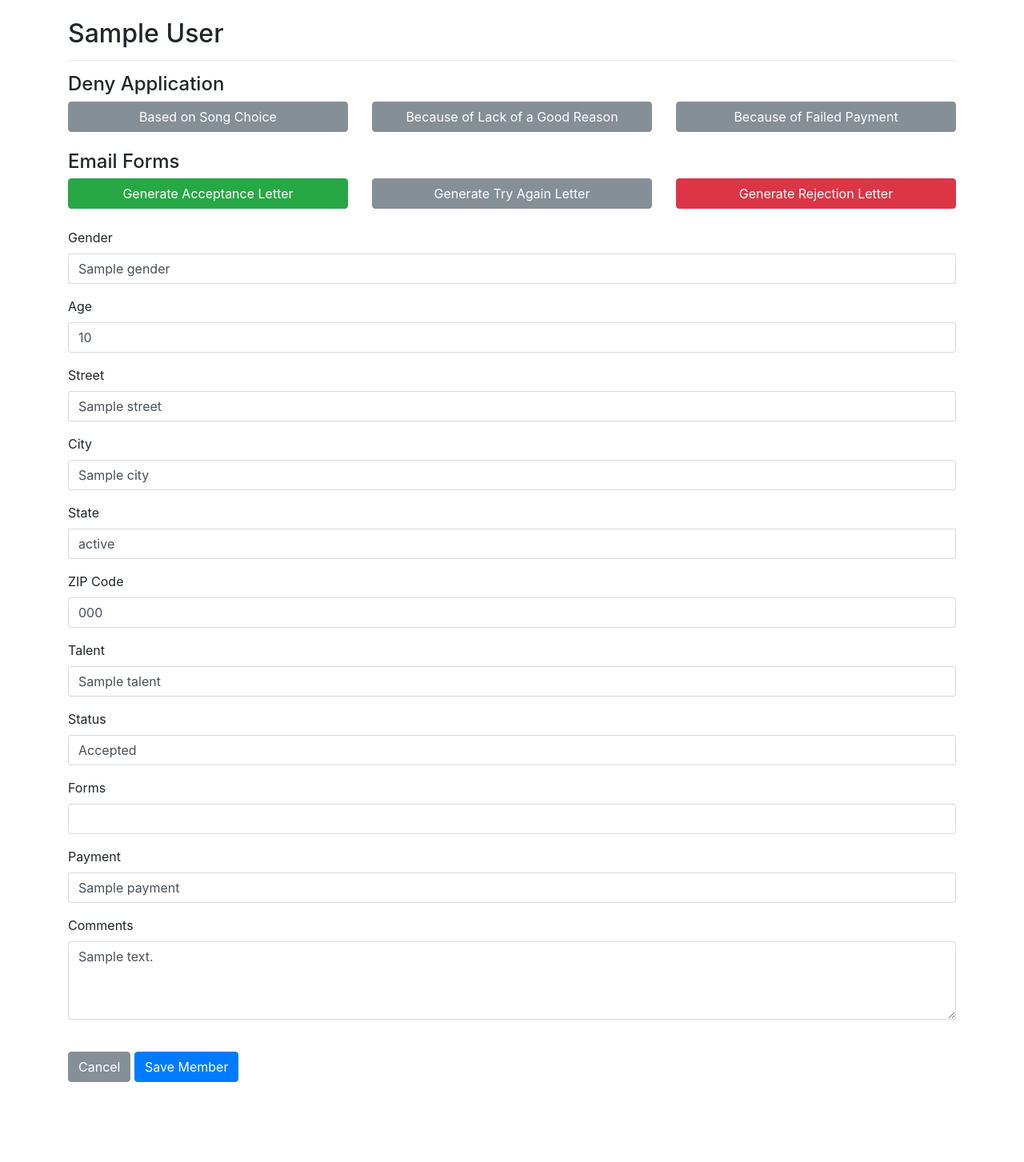
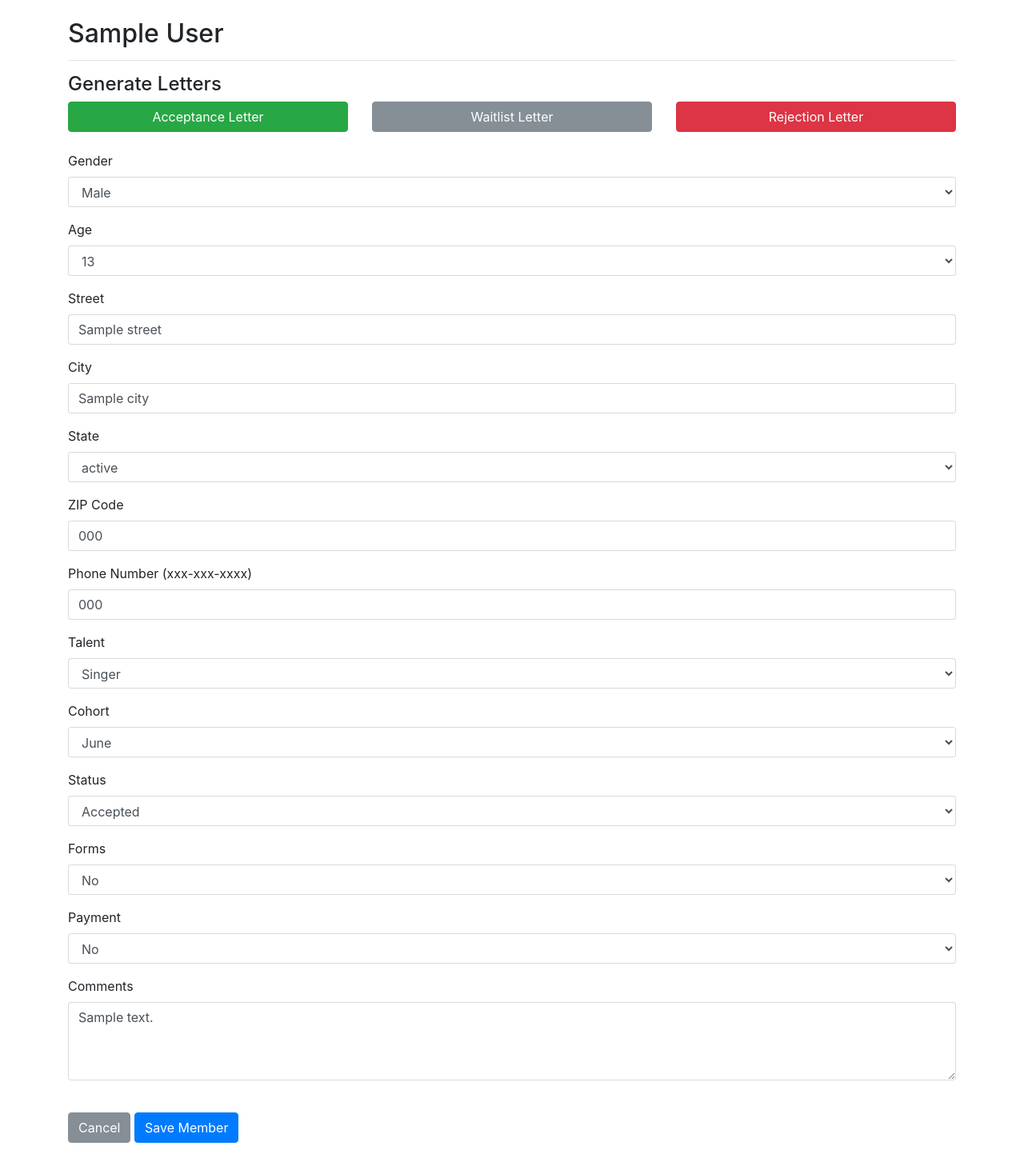
Before and after one commit to assekitoleko/future-rockstars, a Flask app: template app/templates/edit-member.html in a window 1280 px wide. Shown: the part 56-1509 px from the top of the page at 80% size. Before the commit the page ends 1409 px from the top, so only its background shows below. Run offline with Flask 2, Linux system fonts and the light colour scheme; the template is opened without the code that fills it: most values are stand-ins (such as "Sample title", 1, 10 or a date in 2020); some libraries are stand-ins or nearby versions.

Commit message:
Various changes for new requirements

```diff
--- a/app/templates/edit-member.html
+++ b/app/templates/edit-member.html
@@ -5,54 +5,27 @@
 
     <hr>
 
-    <h4>Deny Application</h4>
+    <h4>Generate Letters</h4>
     <div class="row">
         <div class="col-md-4">
-            <form action="{{ url_for('sendEmail') }}" method="post">
+            <form action="{{ url_for('send_email') }}" method="POST">
                 <input type="hidden" name="memberId" value="{{member.memberId}}" />
                 <input type="hidden" name="type" value="accepted" />
-                <input type="submit" class="btn btn-secondary btn-block" value="Based on Song Choice" />
+                <input type="submit" class="btn btn-success btn-block" value="Acceptance Letter" />
             </form>
         </div>
         <div class="col-md-4">
-            <form action="{{ url_for('sendEmail') }}" method="post">
+            <form action="{{ url_for('send_email') }}" method="POST">
                 <input type="hidden" name="memberId" value="{{member.memberId}}" />
-                <input type="hidden" name="type" value="tryagain" />
-                <input type="submit" class="btn btn-secondary btn-block" value="Because of Lack of a Good Reason" />
+                <input type="hidden" name="type" value="waitlist" />
+                <input type="submit" class="btn btn-secondary btn-block" value="Waitlist Letter" />
             </form>
         </div>
         <div class="col-md-4">
-            <form action="{{ url_for('sendEmail') }}" method="post">
+            <form action="{{ url_for('send_email') }}" method="POST">
                 <input type="hidden" name="memberId" value="{{member.memberId}}" />
                 <input type="hidden" name="type" value="rejected" />
-                <input type="submit" class="btn btn-secondary btn-block" value="Because of Failed Payment" />
-            </form>
-        </div>
-    </div>
-
-    <br>
-
-    <h4>Email Forms</h4>
-    <div class="row">
-        <div class="col-md-4">
-            <form action="{{ url_for('sendEmail') }}" method="post">
-                <input type="hidden" name="memberId" value="{{member.memberId}}" />
-                <input type="hidden" name="type" value="accepted" />
-                <input type="submit" class="btn btn-success btn-block" value="Generate Acceptance Letter" />
-            </form>
-        </div>
-        <div class="col-md-4">
-            <form action="{{ url_for('sendEmail') }}" method="post">
-                <input type="hidden" name="memberId" value="{{member.memberId}}" />
-                <input type="hidden" name="type" value="tryagain" />
-                <input type="submit" class="btn btn-secondary btn-block" value="Generate Try Again Letter" />
-            </form>
-        </div>
-        <div class="col-md-4">
-            <form action="{{ url_for('sendEmail') }}" method="post">
-                <input type="hidden" name="memberId" value="{{member.memberId}}" />
-                <input type="hidden" name="type" value="rejected" />
-                <input type="submit" class="btn btn-danger btn-block" value="Generate Rejection Letter" />
+                <input type="submit" class="btn btn-danger btn-block" value="Rejection Letter" />
             </form>
         </div>
     </div>
@@ -61,47 +34,89 @@
 
     <div class="row">
         <div class="col-md-12">
-            <form action="{{ url_for('updateMember') }}" method="post">
+            <form action="{{ url_for('update_member') }}" method="POST">
                 <input type="hidden" name="memberId" value="{{member.memberId}}" />
                 <div class="form-group">
                     <label for="inputGender">Gender</label>
-                    <input type="text" class="form-control" name="gender" id="inputGender" value="{{member.gender}}">
+                    <select class="form-control" name="gender" id="inputGender" required>
+                        <option value="male" {% if member.gender=='male' %} selected="selected" {% endif %}>Male</option>
+                        <option value="female" {% if member.gender=='female' %} selected="selected" {% endif %}>Female</option>
+                    </select>
                 </div>
                 <div class="form-group">
                     <label for="inputAge">Age</label>
-                    <input type="number" class="form-control" name="age" id="inputAge" value="{{member.age}}">
+                    <select class="form-control" name="age" id="inputAge" required>
+                    {% for n in range(13,19) %}
+                        <option value="{{n}}" {% if member.age==n %} selected="selected" {% endif %}>{{n}}</option>
+                    {% endfor %}
+                    </select>
                 </div>
                 <div class="form-group">
                     <label for="inputStreet">Street</label>
-                    <input type="text" class="form-control" name="street" id="inputStreet" value="{{member.street}}">
+                    <input type="text" class="form-control" name="street" id="inputStreet" value="{{member.street}}" required>
                 </div>
                 <div class="form-group">
                     <label for="inputCity">City</label>
-                    <input type="text" class="form-control" name="city" id="inputCity" value="{{member.city}}">
+                    <input type="text" class="form-control" name="city" id="inputCity" value="{{member.city}}" required>
                 </div>
                 <div class="form-group">
                     <label for="inputState">State</label>
-                    <input type="text" class="form-control" name="state" id="inputState" value="{{member.state}}">
+                    <select class="form-control" name="state" id="inputState" required>
+                        {% for state in states %}
+                            <option value="{{state}}" {% if member.state==state %} selected="selected" {% endif %}>{{state}}</option>
+                        {% endfor %}
+                    </select>
                 </div>
                 <div class="form-group">
                     <label for="inputZipCode">ZIP Code</label>
-                    <input type="number" class="form-control" name="zipCode" id="inputZipCode" value="{{member.zipCode}}">
+                    <input type="number" class="form-control" name="zipCode" id="inputZipCode" value="{{member.zipCode}}" required>
+                </div>
+                <div class="form-group">
+                    <label for="inputPhone">Phone Number (xxx-xxx-xxxx)</label>
+                    <input type="tel" class="form-control" name="phone" id="inputPhone" value="{{member.phone}}" pattern="[0-9]{3}-[0-9]{3}-[0-9]{4}" required>
                 </div>
                 <div class="form-group">
                     <label for="inputTalent">Talent</label>
-                    <input type="text" class="form-control" name="talent" id="inputTalent" value="{{member.talent}}">
+                    <select class="form-control" name="talent" id="inputTalent" required>
+                        <option value="Singer" {% if member.talent=='Singer' %} selected="selected" {% endif %}>Singer</option>
+                        <option value="Guitarist" {% if member.talent=='Guitarist' %} selected="selected" {% endif %}>Guitarist</option>
+                        <option value="Drummer" {% if member.talent=='Drummer' %} selected="selcted" {% endif %}>Drummer</option>
+                        <option value="Bassist" {% if member.talent=='Bassist' %} selected="selected" {% endif %}>Bassist</option>
+                        <option value="Keyboardist" {% if member.talent=='Keyboardist' %} selected="selected" {% endif %}>Keyboardist</option>
+                        <option value="Instrumentalist" {% if member.talent=='Instrumentalist' %} selected="selected" {% endif %}>Instrumentalist</option>
+                    </select>
+                </div>
+                <div class="form-group">
+                    <label for="inputCohort">Cohort</label>
+                    <select class="form-control" name="cohort" id="inputCohort" required>
+                        <option value="first" {% if member.cohort=='first' %} selected="selected" {% endif %}>June</option>
+                        <option value="second" {% if member.cohort=='second' %} selected="selected" {% endif %}>July</option>
+                        <option value="third" {% if member.cohort=='third' %} selected="selected" {% endif %}>August</option>
+                    </select>
                 </div>
                 <div class="form-group">
                     <label for="inputStatus">Status</label>
-                    <input type="text" class="form-control" name="status" id="inputStatus" value="{{member.status}}">
+                    <select class="form-control" name="status" id="inputStatus" required>
+                        <option value="Submitted" {% if member.status=='Submitted' %} selected="selected" {% endif %}>Submitted</option>
+                        <option value="Pending" {% if member.status=='Pending' %} selected="selected" {% endif %}>Pending</option>
+                        <option value="Accepted" {% if member.status=='Accepted' %} selected="selected" {% endif %}>Accepted</option>
+                        <option value="Rejected" {% if member.status=='Rejected' %} selected="selected" {% endif %}>Rejected</option>
+                        <option value="Waitlisted" {% if member.status=='Waitlisted' %} selected="selected" {% endif %}>Waitlisted</option>
+                    </select>
                 </div>
                 <div class="form-group">
                     <label for="inputForms">Forms</label>
-                    <input type="text" class="form-control" name="status" id="inputForms" value="{{member.forms}}">
+                    <select class="form-control" name="forms" id="inputForms" required>
+                        <option value="False" {% if member.forms==false %} selected="selected" {% endif %}>No</option>
+                        <option value="True" {% if member.form==true %} selected="selected" {% endif %}>Yes</option>
+                    </select>
                 </div>
                 <div class="form-group">
                     <label for="inputPayment">Payment</label>
-                    <input type="text" class="form-control" name="status" id="inputPayment" value="{{member.payment}}">
+                    <select class="form-control" name="payment" id="inputPayment" required>
+                        <option value="False" {% if member.payment==false %} selected="selected" {% endif %}>No</option>
+                        <option value="True" {% if member.payment==true %} selected="selected" {% endif %}>Yes</option>
+                    </select>
                 </div>
                 <div class="form-group">
                     <label for="inputComments">Comments</label>
```
